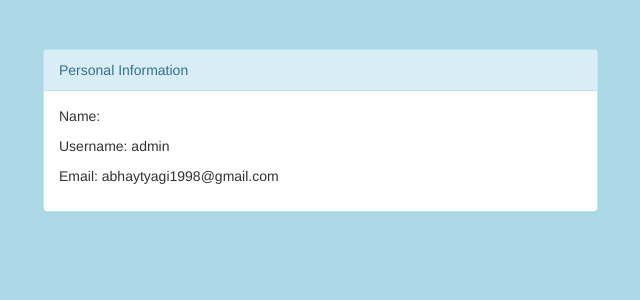
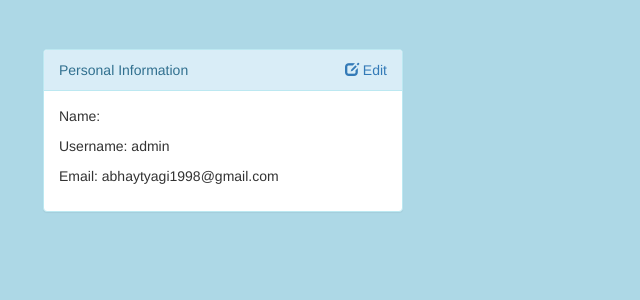
Before and after one commit to abhay-tyagi/Social-Network, a Django app: page /show_profile/ in a window 1280 px wide. Shown: the part 51-351 px from the top of the page, without its empty margins (27-667 px from the left). Run offline with Django 3.2, Linux system fonts and the light colour scheme; a user stored in the database is signed in; data comes from the database, SQL or seed files in the repository; both versions use the stored data as it was after the commit; some libraries are stand-ins or nearby versions.

Commit message:
Changed Profile, Main Page Layout. Also added Edit Profile Page

```diff
--- a/Website/static/Website/css/stylesheet.css
+++ b/Website/static/Website/css/stylesheet.css
@@ -25,3 +25,7 @@
 .like-button:hover {
 	text-decoration: none;
 }
+
+.container-custom-padding {
+	width: 45%;
+}
--- /dev/null
+++ b/Website/templates/Website/edit_profile.html
@@ -0,0 +1,5 @@
+{% extends 'Website/base.html'%}
+
+{% block title %}
+    <title>{{ request.user }} | Edit Profile</title>
+{% endblock %}
--- a/Website/templates/Website/show_profile.html
+++ b/Website/templates/Website/show_profile.html
@@ -1,17 +1,22 @@
 {% extends 'Website/base.html' %}
 
 {% block title %}
-	<title>Your Profile</title>
+	<title>{{ request.user }} | Profile</title>
 {% endblock %}
 
 {% block content %}
 	{% if user.is_authenticated %}
 	<div class='container'>
 		<div class='row'>
-			<div class='col-sm-6'>
+			<div class='col-sm-4'>
 				<div class='panel panel-info'>
 					<div class='panel-heading'>
 						Personal Information
+                        <div class="pull-right">
+                            <a href="">
+                                <span class="glyphicon glyphicon-edit"></span>&nbsp;Edit
+                            </a>
+                        </div>
 					</div>
 
 					<div class='panel-body'>
@@ -22,14 +27,14 @@
 				</div>
 			</div>
 
-			<div class='col-sm-6'>
+			<div class='col-sm-8'>
 				 {% for post in posts reversed %}
 				 {% if post.user.username == user.username %}
 					<div class="panel panel-default">
 
 						<div class='panel-heading'>
 							<h3>{{ post.user }}</h3>
-                                    <p>{{ post.date|timesince }} ago</p>
+                            <p>{{ post.date|timesince }} ago</p>
 						</div>
 						<div class="panel-body">
 							<p> {{ post.content }} </p>
@@ -37,8 +42,8 @@
 						<div class="panel-footer">
 							{{ post.time }} {{ post.date }}
 							<div class="pull-right">
-								<a href="/likepost/{{ post.id }}" class="like-button">
-									<span class='glyphicon glyphicon-heart' aria-hidden='true'></span>&nbsp;{{ post.like_count }}
+								<a href="#" class="like-button">
+									<span class='glyphicon glyphicon-heart like-button' aria-hidden='true'></span>&nbsp;{{ post.like_count }}
 								</a>
 							</div>
 						</div>
--- a/Website/views.py
+++ b/Website/views.py
@@ -93,7 +93,6 @@
 
 
 def likepost(request, postid):
-
     current_post = Post.objects.get(pk=postid)
     current_post.like_count = 1 - current_post.like_count
     current_post.save()
```
Also changed, not shown: Website/templates/Website/index.html (+4 -5 lines), db.sqlite3.
